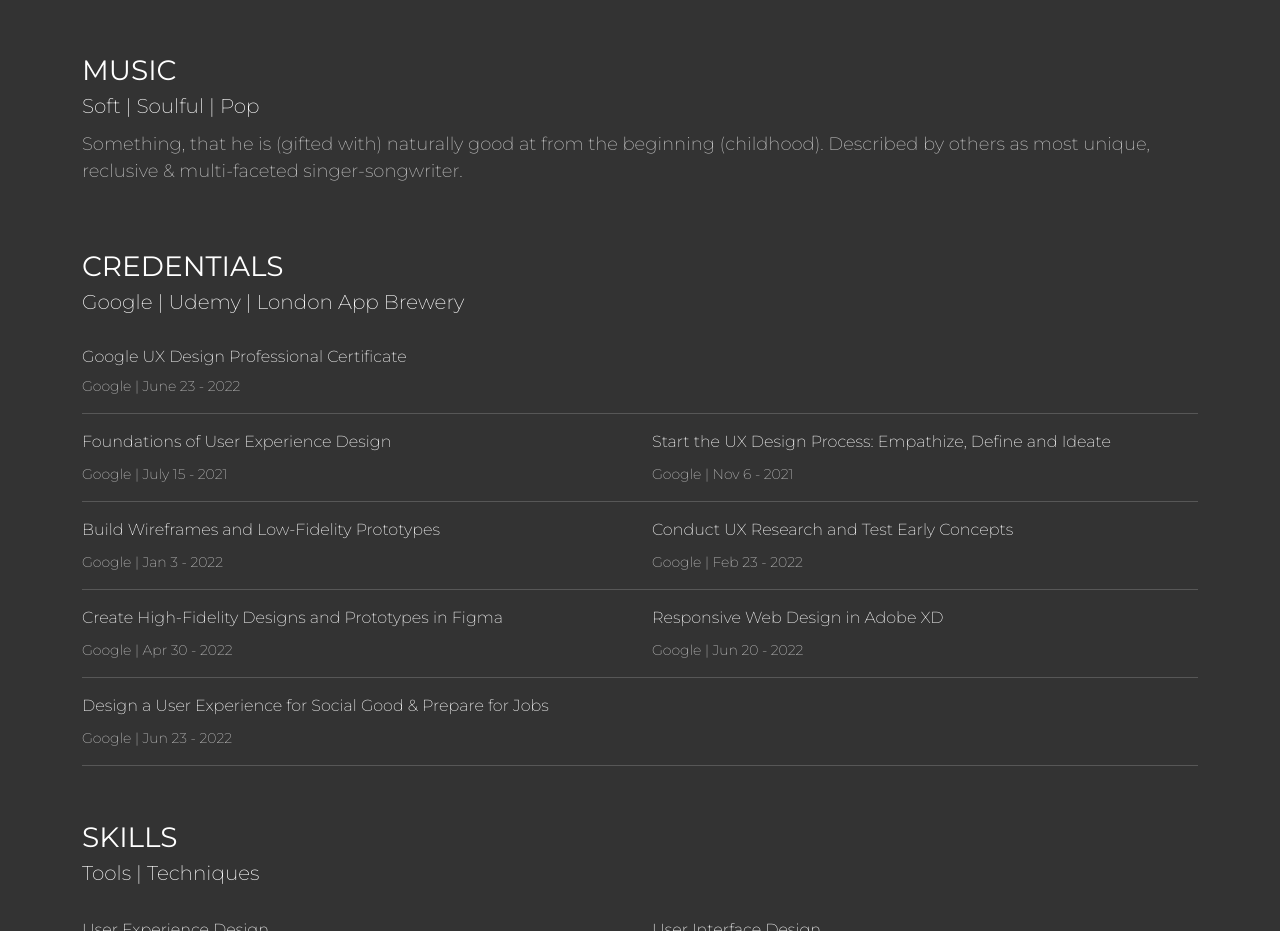
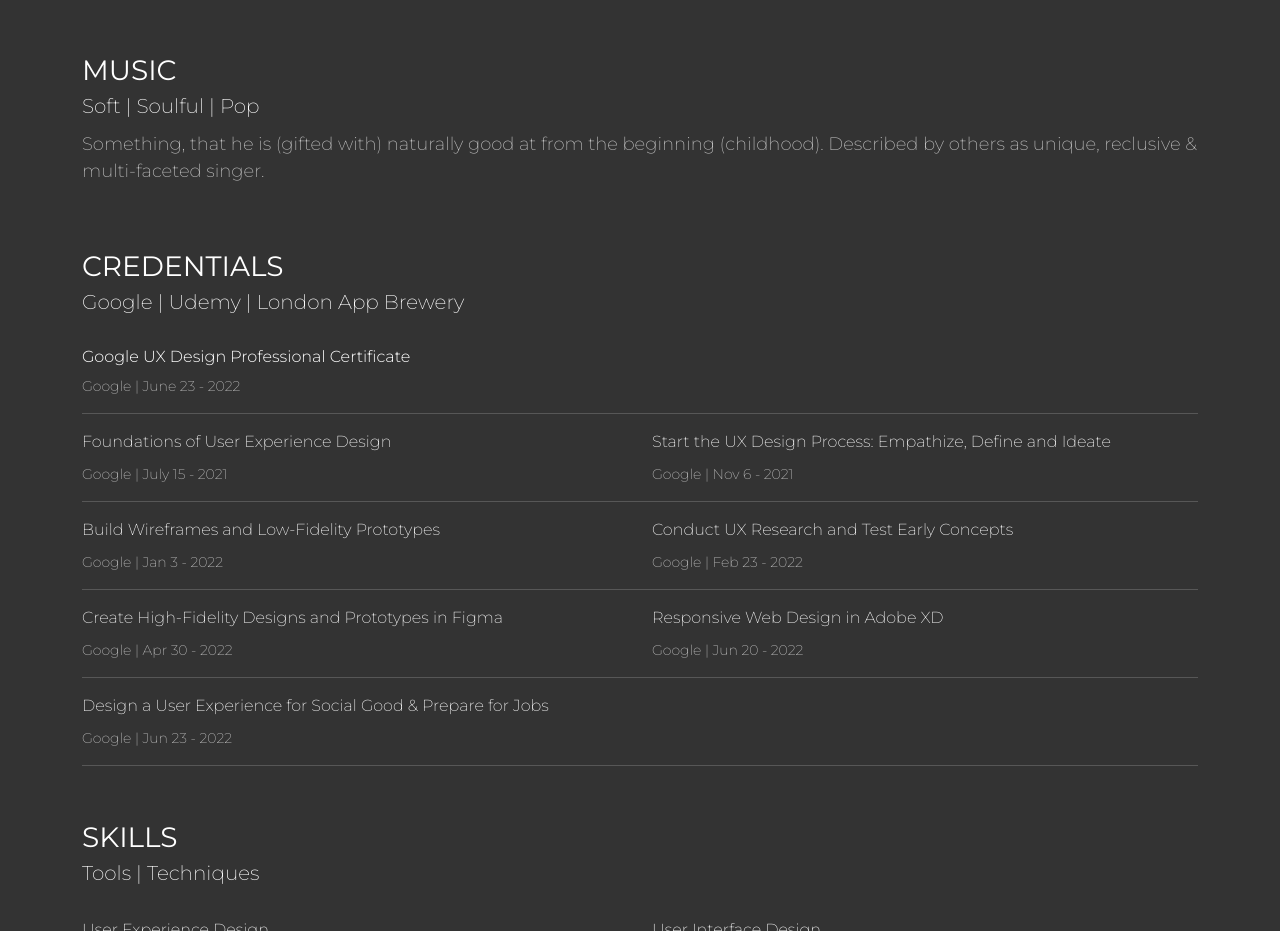
Before and after one commit to maazahmar/maazahmar.github.io, a plain HTML site: page about.html in a window 1280 px wide. Shown: the part 1320-2251 px from the top of the page. Drawn offline with nearby package versions, Linux system fonts and the light colour scheme.

Commit message:
text edited - about page

```diff
--- a/about.html
+++ b/about.html
@@ -326,13 +326,12 @@
       <span class="tag">Modern | Clean | Minimalistic</span>
       <p class="text-start">
         A designer focused in usability of digital products and believes in minimalistic designs.
-        Maaz Ahmar is a <a href="https://coursera.org/verify/3VNVF9DDXKLQ" class="debono" target="_blank">Google certified User Experience (UX) Designer</a>, studying Information Technology at
+        Maaz Ahmar is a <a href="https://www.credly.com/org/coursera/badge/google-ux-design-certificate.2" class="debono" target="_blank">Google certified User Experience (UX) Designer</a>, studying Information Technology at
         Tribhuvan University and lives in Biratnagar, Nepal. Currently, he is freelancing and working on his own ideas. <br><br>
 
         He is a multidisciplinary designer with the love and passion for product design, graphic design, interface
         design and values modern, clean & minimalist designs.
         He uses creative thinking and great design to solve design problems, passionately follows lateral thinking principles and admires <a href="https://en.wikipedia.org/wiki/Edward_de_Bono" class="debono" target="_blank">Sir Edward de Bono</a>.
-
       </p>
     </div>
 
@@ -351,7 +350,7 @@
       <span class="tag">Soft | Soulful | Pop</span>
       <p class="text-start">
         Something, that he is (gifted with) naturally good at from the beginning (childhood).
-        Described by others as most unique, reclusive & multi-faceted singer-songwriter.
+        Described by others as unique, reclusive & multi-faceted singer.
       </p>
     </div>
 
@@ -359,7 +358,7 @@
       <h2>CREDENTIALS</h2>
       <span class="tag">Google | Udemy | London App Brewery</span> <br>
 
-      <h3 class="tag2">Google UX Design Professional Certificate</h3>
+      <h3 class="tag2"><a href="https://www.credly.com/org/coursera/badge/google-ux-design-certificate.2" class="debono" target="_blank">Google UX Design Professional Certificate</a></h3>
       <p class="from">Google | June 23 - 2022</p>
     </div>
     <hr>
```
